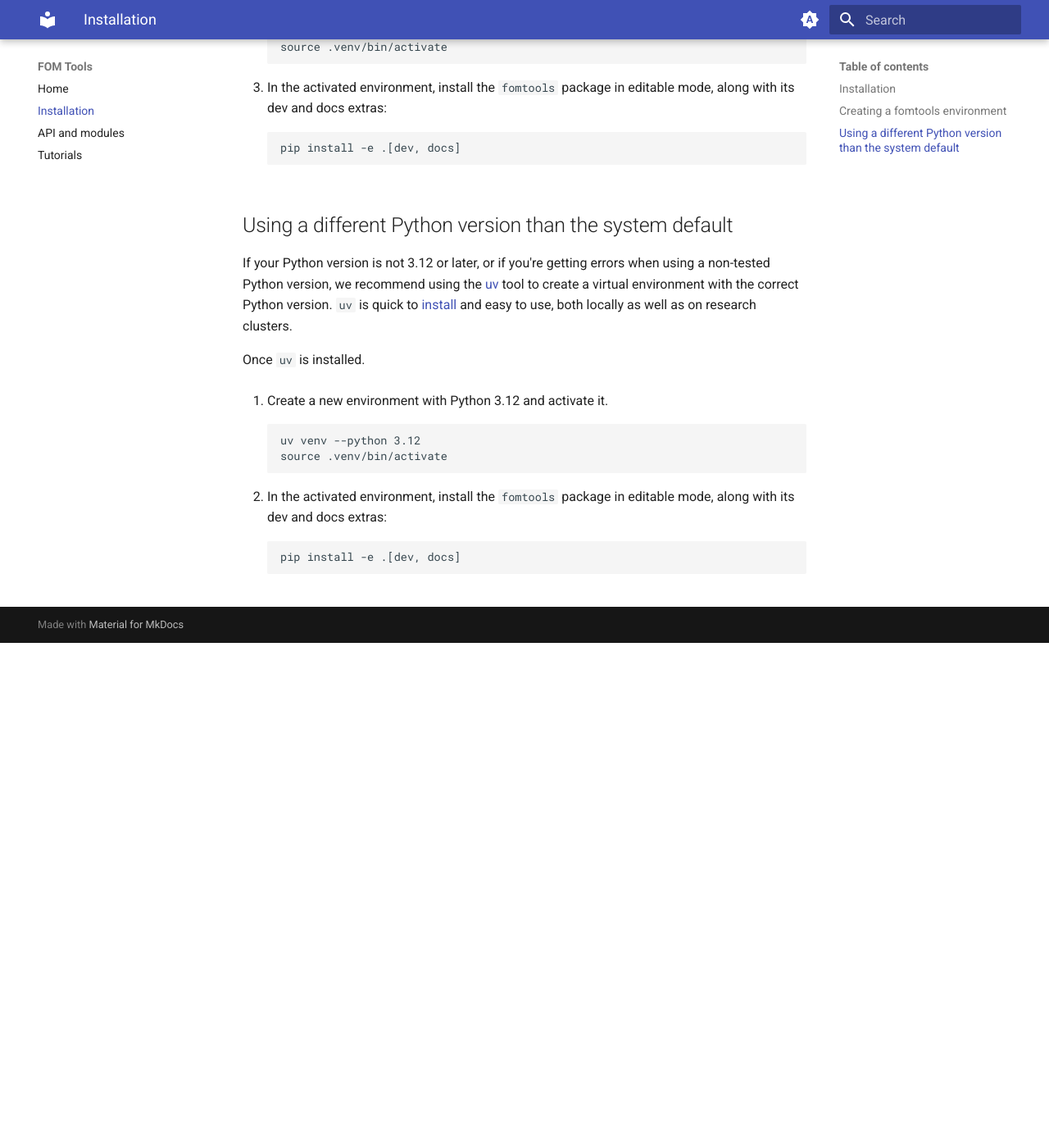
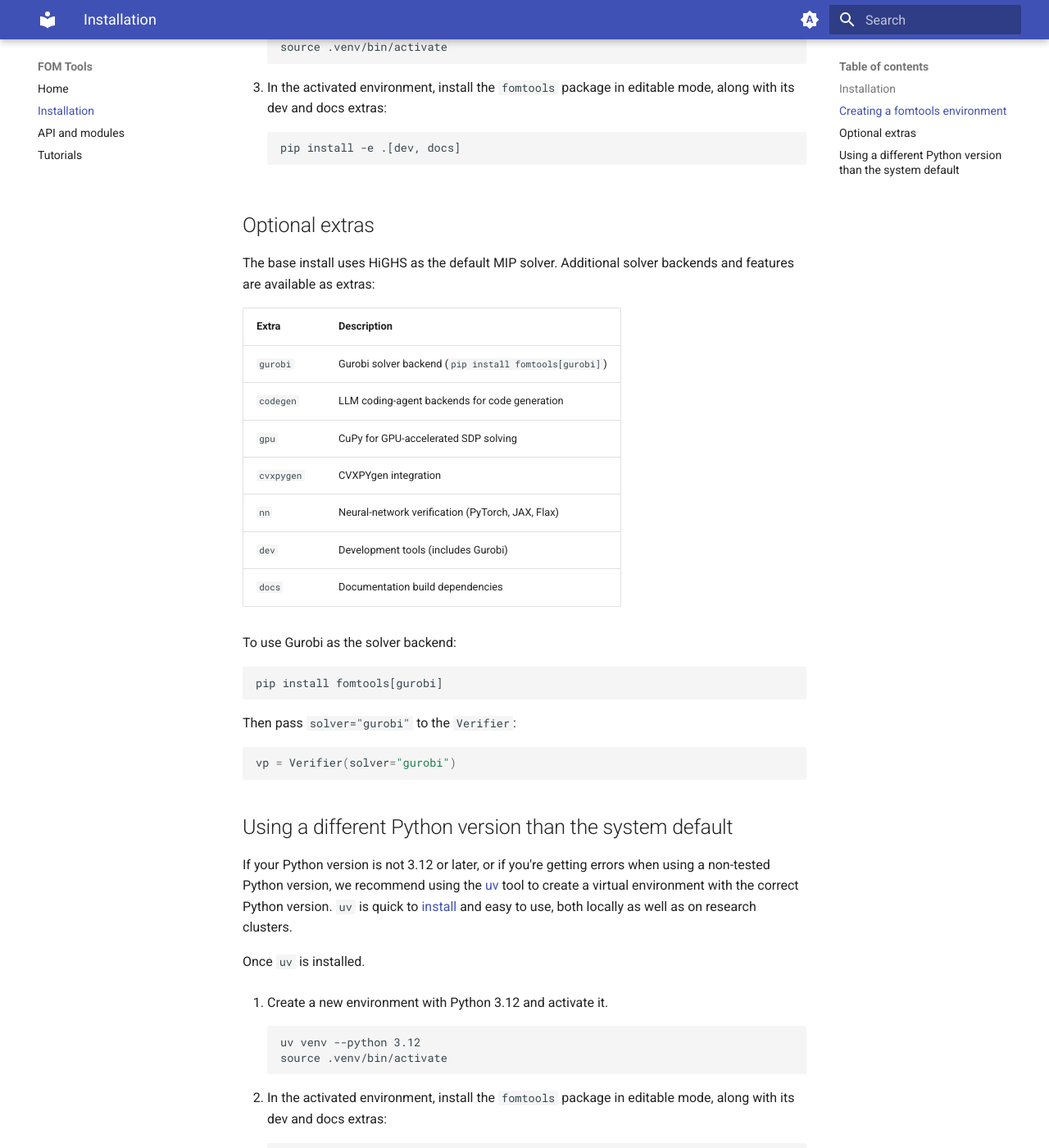
Before and after one commit to stellatogrp/fomtools, an MkDocs documentation site: the page built from docs/installation.md, in a window 1280 px wide and 1400 px high, scrolled down 786 px. Shown: the whole window at 82% size. Built offline with MkDocs 1.6.1 and Material for MkDocs 9.7.7, drawn with Linux system fonts in a browser that asks for light colours; before the commit the page ends 1570 px from its top, so only the background shows below that.

Commit message:
adding installation notes on docs for using gurobi

````diff
--- a/docs/installation.md
+++ b/docs/installation.md
@@ -29,6 +29,31 @@ its dev and docs extras:
 
         pip install -e .[dev, docs]
 
+## Optional extras
+
+The base install uses HiGHS as the default MIP solver. Additional solver
+backends and features are available as extras:
+
+| Extra      | Description                                       |
+|------------|---------------------------------------------------|
+| `gurobi`   | Gurobi solver backend (`pip install fomtools[gurobi]`) |
+| `codegen`  | LLM coding-agent backends for code generation     |
+| `gpu`      | CuPy for GPU-accelerated SDP solving              |
+| `cvxpygen` | CVXPYgen integration                              |
+| `nn`       | Neural-network verification (PyTorch, JAX, Flax)  |
+| `dev`      | Development tools (includes Gurobi)               |
+| `docs`     | Documentation build dependencies                  |
+
+To use Gurobi as the solver backend:
+
+    pip install fomtools[gurobi]
+
+Then pass `solver="gurobi"` to the `Verifier`:
+
+```python
+vp = Verifier(solver="gurobi")
+```
+
 ## Using a different Python version than the system default
 If your Python version is not 3.12 or later, or if  you're getting errors when using a non-tested
 Python version, we recommend using the [uv](https://github.com/astral-sh/uv) tool to create a virtual
````
Also changed, not shown: docs/index.md (+1 -1 lines).
